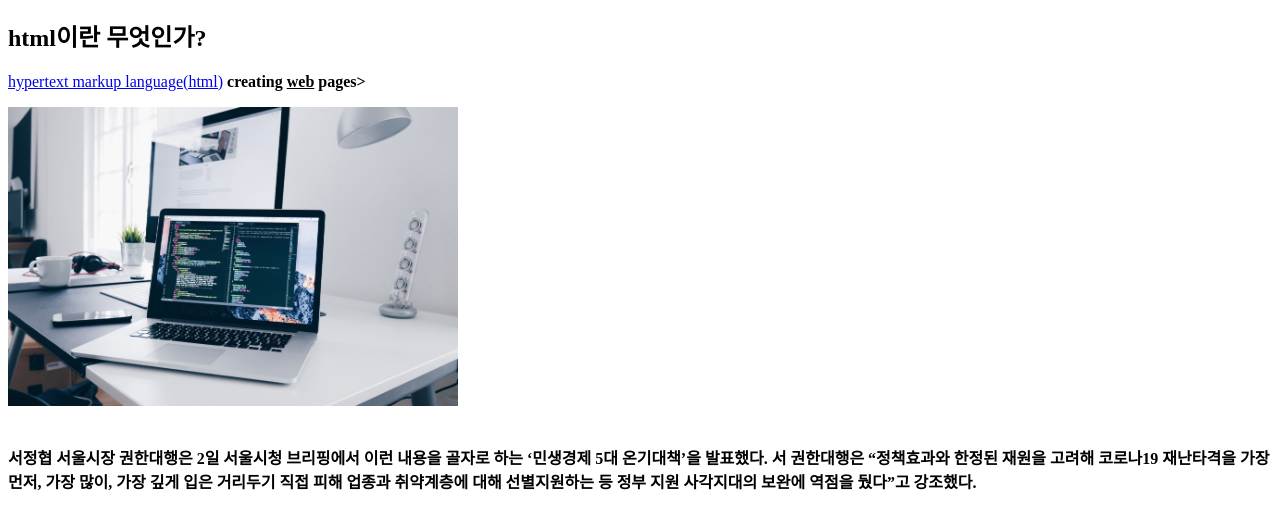
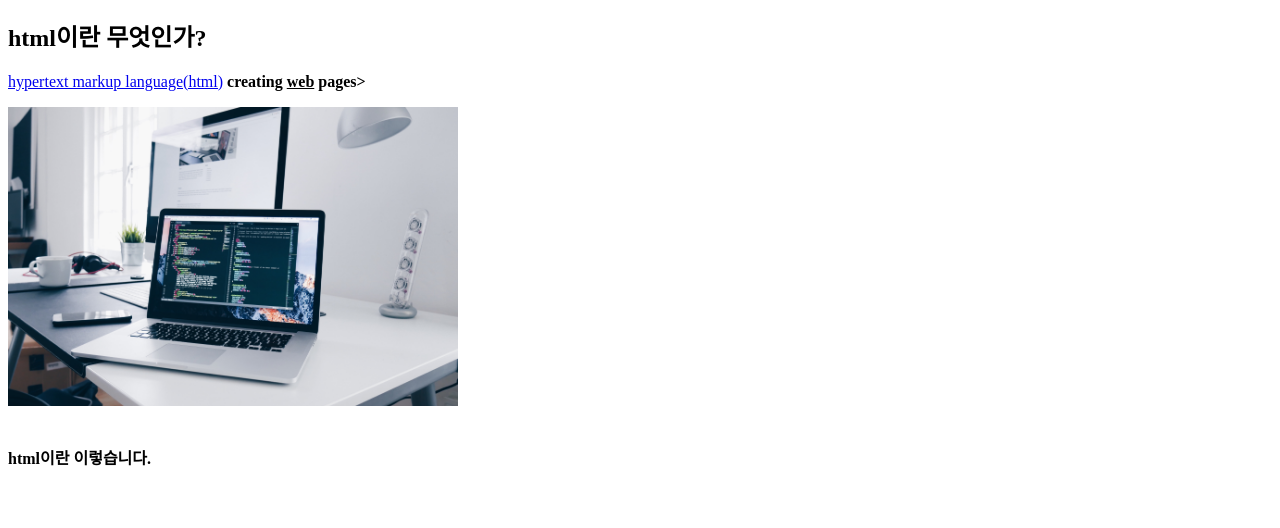
Before and after one commit to cjsrnr1997/1.html, a plain HTML site: page 1.html in a window 1280 px wide. Shown: the part 136-664 px from the top of the page. Drawn offline with Linux system fonts and the light colour scheme.

Commit message:
Add files via upload

```diff
--- a/1.html
+++ b/1.html
@@ -15,10 +15,6 @@
 <h2>html이란 무엇인가?</h2> <a href="">
 <p><a href="https://www.w3.org/TR/html52/" target="_blank" title="html5 specification">hypertext markup language(html)</a> <strong>creating <u>web</u> pages</strong</a>></p>
 <img src="coding.jpg" width="450">
-<p style="margin-top:35px;">서정협 서울시장 권한대행은 2일 서울시청 브리핑에서 이런 내용을 골자로 하는
-‘민생경제 5대 온기대책’을 발표했다. 서 권한대행은 “정책효과와 한정된 재원을
-고려해 코로나19 재난타격을 가장 먼저, 가장 많이, 가장 깊게 입은 거리두기
-직접 피해 업종과 취약계층에 대해 선별지원하는 등 정부 지원 사각지대의
-보완에 역점을 뒀다”고 강조했다.</p>
+<p style="margin-top:35px;">html이란 이렇습니다.</p>
 </body>
 </html>
```
